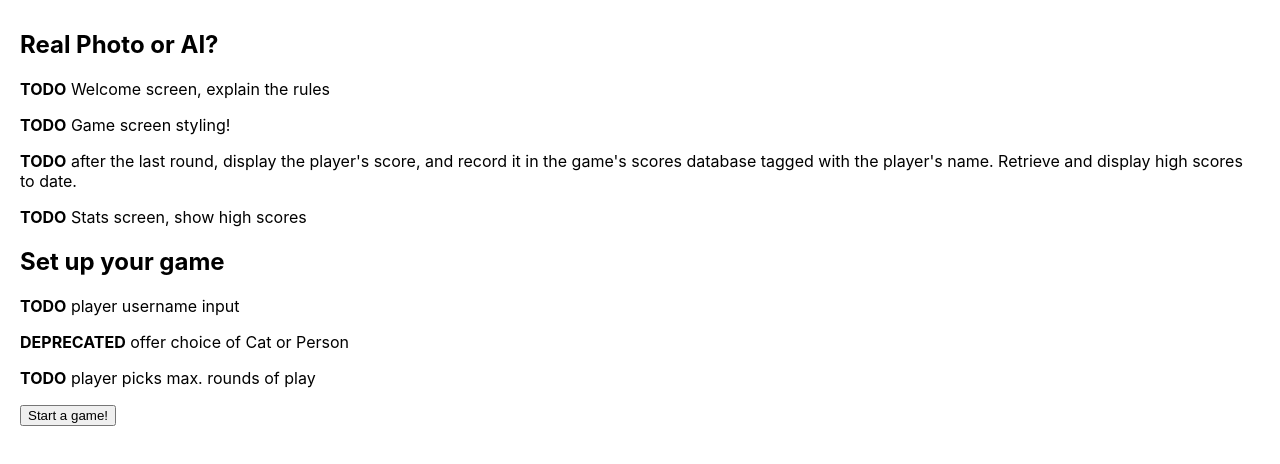
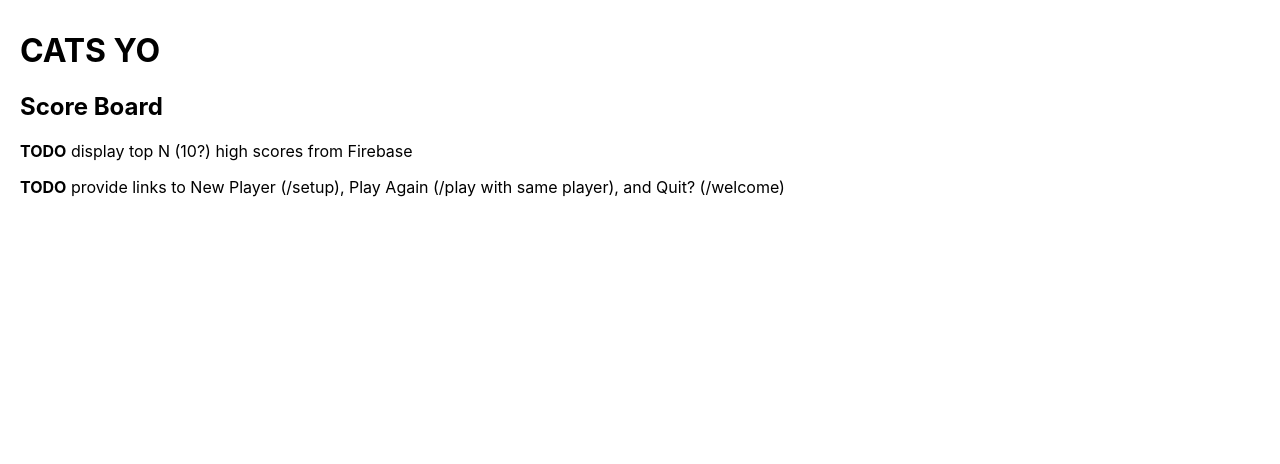
Before and after one commit to lars-o-matic/lars-react-project, a React (Create React App) app: page /scores in a window 1280 px wide. Shown: the top 464 px of the page. Built offline with nearby package versions, Linux system fonts and the light colour scheme.

Commit message:
refactoring using React Router

```diff
--- a/src/App.js
+++ b/src/App.js
@@ -1,10 +1,18 @@
 import React, { Component } from 'react';
+import {
+  BrowserRouter as Router,
+  Switch,
+  Route,
+  Link
+} from "react-router-dom";
+
 import './App.css';
 import './Game.module.css';
+import Welcome from './Welcome';
+import Setup from './Setup';
 import GameBoardCats from './GameBoardCats';
-// TODO GameBoardPersons to support Is It A Real Person option
-
-//import GameTile from './GameTile';
+import GameSummary from './GameSummary';
+import ScoreBoard from './ScoreBoard';
 
 class App extends Component {
   constructor() {
@@ -44,41 +52,34 @@ class App extends Component {
 
   render() {
     return (
+      <Router>
       <div className="App">
-        <section id="intro">
-          <h1>Real Photo or AI?</h1>
-          <p><strong>TODO</strong> Welcome screen, explain the rules</p>
-          <p><strong>TODO</strong> Game screen styling!</p>
-          <p><strong>TODO</strong> after the last round, display the player's score, and record it in the game's scores database tagged with the player's name. Retrieve and display high scores to date.</p>
-          <p><strong>TODO</strong> Stats screen, show high scores</p>
-        </section>
-        <section id="setup">
-          <h2>Set up your game</h2>
-          <p><strong>TODO</strong> player username input</p>
-          <p><strong>DEPRECATED</strong> offer choice of Cat or Person</p>
-          <p><strong>TODO</strong> player picks max. rounds of play</p>
-          <button onClick={this.handleStartGame}>Start a game!</button>
-        </section>
-        { this.state.isGameActive &&
-        <section id="game">
-          <h2>Real {this.state.photoType} or GAN?</h2>
-
-          {/* TODO how can we tell when the game is over?
-          Can the GameBoard signal when currentRound >= maxRounds? */}
+        <h1>CATS YO</h1>
+        <Switch>
+          <Route exact path="/">
+            <Welcome />
+          </Route>
+          <Route path="/setup">
+            <Setup handleStartGame={this.handleStartGame} />
+          </Route>
+          <Route path="/play">
+            {/* when this.state.isGameActive show it*/}
             <GameBoardCats
               maxRounds={this.state.maxRounds}
               handleGameIsOver={this.handleGameIsOver}
               />
-        </section>
-        }
-        { !this.state.isGameActive && this.state.userHasPlayed &&
-        <section id="summary">
-          <h2>Here's how you did</h2>
-          <p><strong>TODO</strong> encapsulate game summary into its own component</p>
-          <p>You played {this.state.userGameData.rounds} out of {this.state.userGameData.maxRounds} rounds and guessed {this.state.userGameData.score} correctly!</p>
-        </section>
-        }
+          </Route>
+          <Route path="/summary">
+            {/* visible when !this.state.isGameActive && this.state.userHasPlayed */}
+            <GameSummary userGameData={this.state.userGameData} />
+          </Route>
+          <Route path="/scores">
+            {/* what props do we pass to ScoreBoard? */}
+            <ScoreBoard />
+          </Route>
+        </Switch>
         </div>
+      </Router>
     );
   }
 }
--- a/src/GameBoardCats.js
+++ b/src/GameBoardCats.js
@@ -142,6 +142,8 @@ class GameBoard extends Component {
 
     render() {
         return (
+        <section id="game">
+            <h2>Real {this.state.photoType} or GAN?</h2>
             <div className="game-board">
                 <h3>Round {this.state.currentRound} of {this.props.maxRounds}</h3>
                 {this.state.showResult
@@ -172,6 +174,7 @@ class GameBoard extends Component {
                     </ul>
                 </div>
             </div>
+        </section>
         )
     }
 }
--- /dev/null
+++ b/src/GameSummary.js
@@ -0,0 +1,18 @@
+import React, { Component } from 'react';
+
+class GameSummary extends Component {
+    // no constructor logic
+    // props: userGameData passed from App.js
+    render() {
+        return (
+        <section id="summary">
+            <h2>Here's how you did</h2>
+            <p><strong>TODO</strong> fancy up this component!</p>
+            <p>You played {this.props.userGameData.rounds} out of {this.props.userGameData.maxRounds} rounds and guessed {this.props.userGameData.score} correctly!</p>
+            <p><strong>TODO</strong> add Links to play a new game, or to view high scores, or to setup a new player.</p>
+        </section>
+        );
+    }
+}
+
+export default GameSummary;
--- /dev/null
+++ b/src/ScoreBoard.js
@@ -0,0 +1,17 @@
+import React, { Component } from 'react';
+
+class ScoreBoard extends Component {
+    // constructor?
+
+    render() {
+        return (
+            <section id="scores">
+                <h2>Score Board</h2>
+                <p><strong>TODO</strong> display top N (10?) high scores from Firebase</p>
+                <p><strong>TODO</strong> provide links to New Player (/setup), Play Again (/play with same player), and Quit? (/welcome)</p>
+            </section>
+        );
+    }
+}
+
+export default ScoreBoard;
--- /dev/null
+++ b/src/Setup.js
@@ -0,0 +1,19 @@
+import React, { Component } from 'react';
+
+class Setup extends Component {
+    // constructor?
+
+    render() {
+        return (
+            <section id="setup">
+                <h2>Set up your game</h2>
+                <p><strong>TODO</strong> player username input</p>
+                <p><strong>DEPRECATED</strong> offer choice of Cat or Person</p>
+                <p><strong>TODO</strong> player picks max. rounds of play</p>
+                <button onClick={this.props.handleStartGame}>Start a game!</button>
+            </section>
+        );
+    }
+}
+
+export default Setup;
--- /dev/null
+++ b/src/Welcome.js
@@ -0,0 +1,19 @@
+import React, { Component } from 'react';
+
+class Welcome extends Component {
+    // constructor?
+
+    render() {
+        return (
+            <section id="intro">
+                <h1>Real Photo or AI?</h1>
+                <p><strong>TODO</strong> Welcome screen, explain the rules</p>
+                <p><strong>TODO</strong> Component styling!</p>
+                <p><strong>TODO</strong> after the last round, display the player's score, and record it in the game's scores database tagged with the player's name. Retrieve and display high scores to date.</p>
+                <p><strong>TODO</strong> Stats screen, show high scores</p>
+            </section>
+        );
+    }
+}
+
+export default Welcome;
```
Lines whose indentation alone changed are shown as unchanged.
